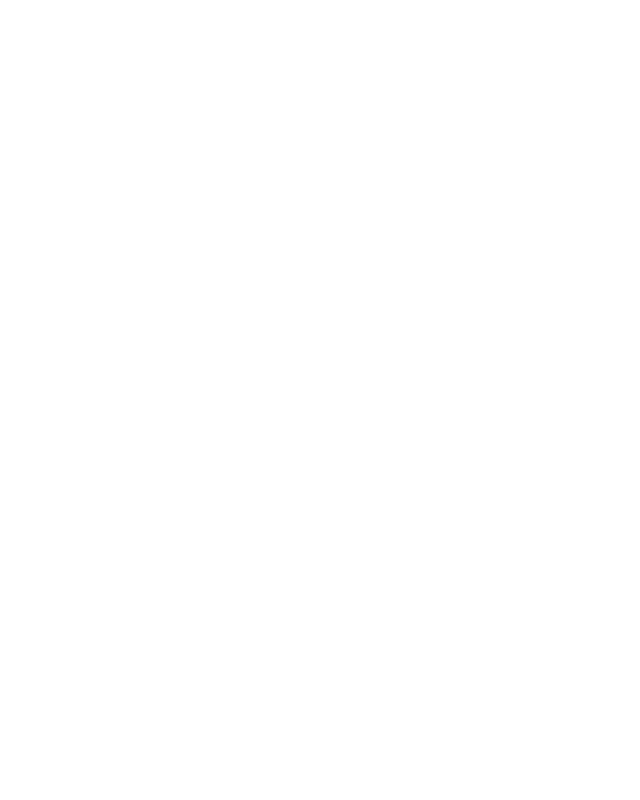
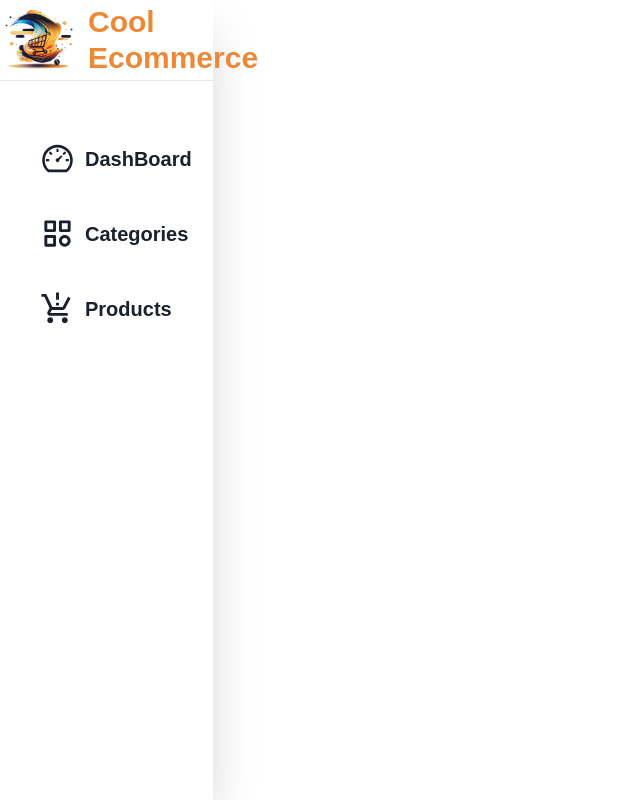
Before and after one commit to chetra-seng/e-commerce, a React (Create React App) app in the folder client/: page /productspage in a window 1280 px wide. Before the commit this address had no page. Shown: the whole page, without its empty margins (0-640 px from the left). Built offline with nearby package versions, Linux system fonts and the light colour scheme; a web font is replaced by a local one.

Commit message:
Create Seller Page

```diff
--- a/client/src/App.tsx
+++ b/client/src/App.tsx
@@ -7,8 +7,10 @@ import Signup from "./pages/Signup";
 import ProductDetail from "./pages/ProductDetail";
 import CategoryPage from "./pages/CategoryPage";
 import ShopCartPage from "./pages/ShopCartPage";
-import UserLoginPage from "./pages/User/UserLLogin";
-import DashBoardPage from "./pages/User/DashBoard";
+import UserLoginPage from "./pages/seller/UserLLogin";
+import DashBoardPage from "./pages/seller/DashBoard";
+import CategoriesPage from "./pages/seller/Categories";
+import ProductsPage from "./pages/seller/Products";
 
 function App() {
   return (
@@ -21,6 +23,8 @@ function App() {
       <Route path="/shopcartpage" element={<ShopCartPage/>}/>
       <Route path="/userloginpage" element={<UserLoginPage/>}/>
       <Route path="/dashboardpage" element={<DashBoardPage/>}/>
+      <Route path="/categoriespage" element={<CategoriesPage/>}/>
+      <Route path="/productspage" element={<ProductsPage/>}/>
     </Routes>
   );
 }
--- /dev/null
+++ b/client/src/components/seller/DeshboardSidebar.tsx
@@ -0,0 +1,58 @@
+import { Box, Flex, Heading, Image, Text } from "@chakra-ui/react";
+import { AiOutlineDashboard } from "react-icons/ai";
+import { BiCategory } from "react-icons/bi";
+import { MdProductionQuantityLimits } from "react-icons/md";
+import { Link } from "react-router-dom";
+
+export default function DeshboardSidebar() {
+  return (
+    <>
+      <Box h="100vh " boxShadow="2xl " className="w-1/6">
+        <Link to={"/"}>
+          <Flex className="logo" gap={2} align={"center"} h="10vh ">
+            <Image src="./logo.png" w={20} />
+            <Heading size={"lg"} color={"heading"}>
+              Cool Ecommerce
+            </Heading>
+          </Flex>
+        </Link>
+        <hr />
+        <Flex flexDir={"column"} marginTop={"10"}>
+          <Link to={"/dashboardpage"}>
+            <Box _hover={{ bgColor: "heading" }} py={5}>
+              <Flex align={"center"} marginLeft={"10"}>
+                <AiOutlineDashboard size={35} style={{ marginRight: "10" }} />
+                <Text fontWeight={"bold"} fontSize="xl">
+                  DashBoard
+                </Text>
+              </Flex>
+            </Box>
+          </Link>
+          <Link to={"/categoriespage"}>
+            <Box _hover={{ bgColor: "heading" }} py={5}>
+              <Flex align={"center"} marginLeft={"10"}>
+                <BiCategory size={35} style={{ marginRight: "10" }} />
+                <Text fontWeight={"bold"} fontSize="xl">
+                  Categories
+                </Text>
+              </Flex>
+            </Box>
+          </Link>
+          <Link to={"/productspage"}>
+            <Box _hover={{ bgColor: "heading" }} py={5}>
+              <Flex align={"center"} marginLeft={"10"}>
+                <MdProductionQuantityLimits
+                  size={35}
+                  style={{ marginRight: "10" }}
+                />
+                <Text fontWeight={"bold"} fontSize="xl">
+                  Products
+                </Text>
+              </Flex>
+            </Box>
+          </Link>
+        </Flex>
+      </Box>
+    </>
+  );
+}
--- a/client/src/pages/User/DashBoard.tsx
+++ /dev/null
@@ -1,38 +0,0 @@
-import { Box, Flex, Heading, Image, Text } from "@chakra-ui/react";
-import { AiFillDashboard, AiOutlineDashboard } from "react-icons/ai";
-import { BiCategory } from "react-icons/bi";
-import { MdProductionQuantityLimits } from "react-icons/md";
-import Head from "../../components/Head";
-
-export default function DashBoardPage() {
-  return (
-    <>
-      <Head title={"DashBoard"} />
-      <Flex>
-        <Box w={"80"} h="100vh " boxShadow="2xl ">
-          <Flex className="logo" gap={2} align={"center"} h="10vh ">
-            <Image src="./logo.png" w={20} />
-            <Heading size={"lg"} color={"heading"}>
-              Cool Ecommerce
-            </Heading>
-          </Flex>
-          <hr />
-          <Flex flexDir={"column"} gap={10} marginLeft={"10"} marginTop={"10"}>
-            <Flex align={"center"}>
-              <AiOutlineDashboard size={35} style={{ marginRight: "10" }} />
-              <Text  fontWeight={"bold"} fontSize="xl">DashBoard</Text>
-            </Flex>
-            <Flex align={"center"}>
-              <BiCategory size={35} style={{ marginRight: "10" }}/>
-              <Text fontWeight={"bold"} fontSize="xl">Categories</Text>
-            </Flex>
-            <Flex align={"center"}>
-              <MdProductionQuantityLimits size={35} style={{ marginRight: "10" }}/>
-              <Text  fontWeight={"bold"} fontSize="xl">Products</Text>
-            </Flex>
-          </Flex>
-        </Box>
-      </Flex>
-    </>
-  );
-}
--- /dev/null
+++ b/client/src/pages/seller/Categories.tsx
@@ -0,0 +1,17 @@
+import { Box, Flex } from "@chakra-ui/react";
+import Head from "../../components/Head";
+import DeshboardSidebar from "../../components/seller/DeshboardSidebar";
+
+export default function CategoriesPage() {
+  return (
+    <>
+      <Head title={"Categories"} />
+      <Flex>
+        <DeshboardSidebar />
+        <Box className="w-5/6">
+
+        </Box>
+      </Flex>
+    </>
+  );
+}
--- /dev/null
+++ b/client/src/pages/seller/DashBoard.tsx
@@ -0,0 +1,21 @@
+import { Box, Flex, Text } from "@chakra-ui/react";
+import Head from "../../components/Head";
+import DeshboardSidebar from "../../components/seller/DeshboardSidebar";
+
+export default function DashBoardPage() {
+  return (
+    <>
+      <Head title={"DashBoard"} />
+      <Flex>
+        <DeshboardSidebar/>
+        <Box  className="w-5/6">
+          <Flex justify={'center'} alignItems={'center'} h="100vh ">
+            <Text fontWeight={"bold"} fontSize="6xl">
+              To be Continue...
+            </Text>
+          </Flex>
+        </Box>
+      </Flex>
+    </>
+  );
+}
--- /dev/null
+++ b/client/src/pages/seller/Products.tsx
@@ -0,0 +1,17 @@
+import { Box, Flex } from "@chakra-ui/react";
+import Head from "../../components/Head";
+import DeshboardSidebar from "../../components/seller/DeshboardSidebar";
+
+export default function ProductsPage(){
+  return(
+    <>
+    <Head title={"Products"} />
+      <Flex>
+        <DeshboardSidebar />
+        <Box className="w-5/6">
+
+        </Box>
+      </Flex>
+    </>
+  )
+}
```
Also changed, not shown: client/src/pages/seller/UserLLogin.tsx (renamed from client/src/pages/User/UserLLogin.tsx).
